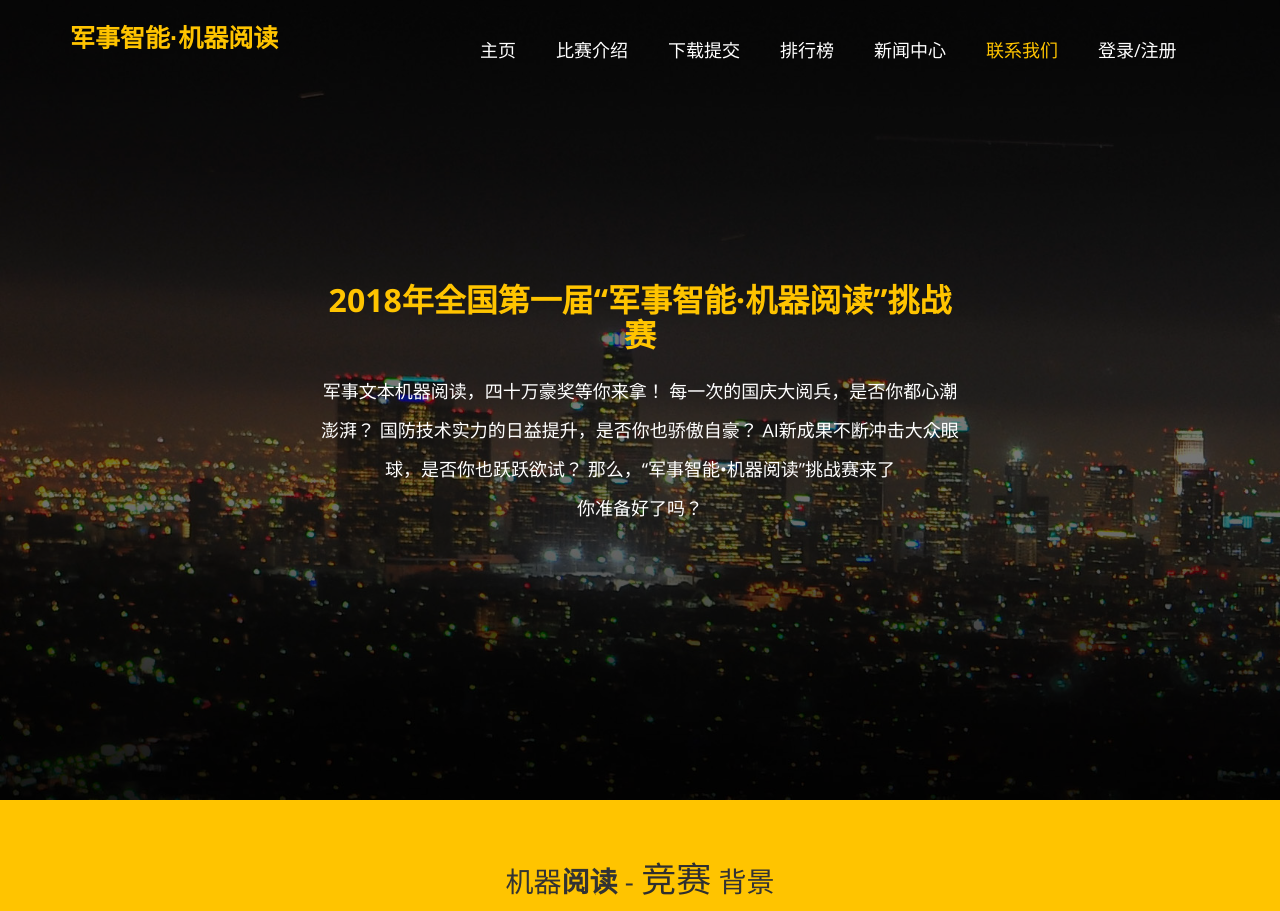
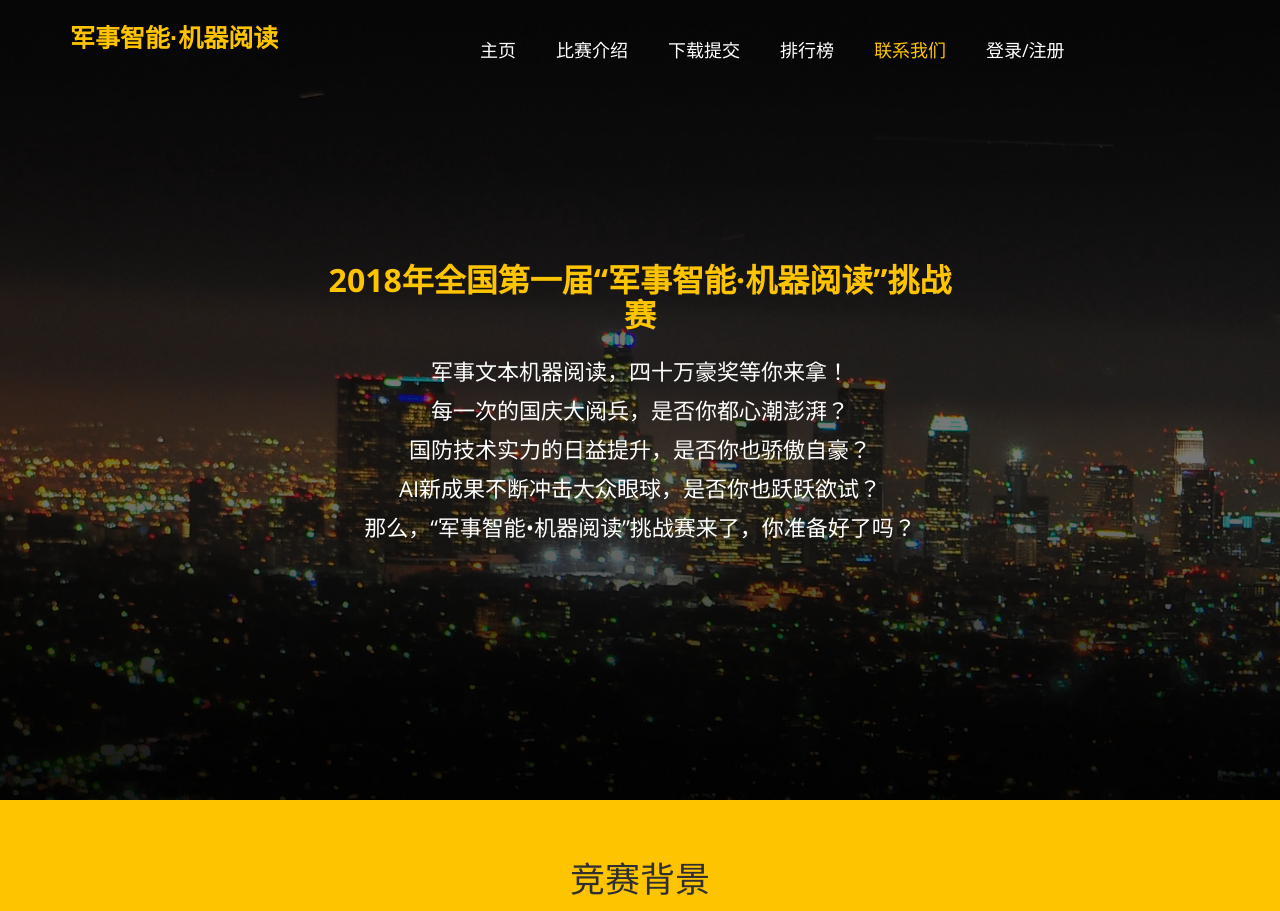
Before and after one commit to XYmar/tagOfficial, a plain HTML site: page index.html in a window 1280 px wide. Shown: the top 911 px of the page. Drawn offline with nearby package versions, Linux system fonts and the light colour scheme.

Commit message:
1、首页标题下的描述，解决排班问题、字号增大 2、"竞赛背景"标题，字体大小统一 3、新闻中心暂时去掉

```diff
--- a/css/style.css
+++ b/css/style.css
@@ -256,7 +256,7 @@ padding: 17px 34px;}
 .caption-data {position: absolute; top: 50%; left: 50%; z-index: 20; text-align: center; -webkit-transform: translate(-50%,-50%); -moz-transform: translate(-50%,-50%); transform: translate(-50%,-50%);}
 .caption-data h1 {text-transform: uppercase;}
 .caption-data h1 span {font-size: inherit; line-height: inherit; font-weight: inherit;}
-.caption-data h3{line-height: 39px;font-size: 18px;}
+.caption-data h3{line-height: 39px;font-size: 22px;}
 button.cta-button.btn-light, button.cta-button.btn-dark, .contact-form button.cta-button, button.cta-button.btn-default {
 background: transparent;
 }
--- a/index.html
+++ b/index.html
@@ -79,7 +79,7 @@
 
                                         <!--<li><a href="#commitResult">结果提交</a></li>-->
                                         <li><a href="#ranking">排行榜</a></li>
-                                        <li><a href="#news">新闻中心</a></li>
+                                        <!--<li><a href="#news">新闻中心</a></li>-->
                                         <li><a href="#contact">联系我们</a></li>
                                         <li id="loginName"></li>
                                     </ul>
@@ -111,12 +111,14 @@
                     <h1>2018年全国第一届“军事智能·机器阅读”挑战赛</h1>
                     <h3 class="padding-top30">
                         军事文本机器阅读，四十万豪奖等你来拿！
+                        <br>
                         每一次的国庆大阅兵，是否你都心潮澎湃？
+                        <br>
                         国防技术实力的日益提升，是否你也骄傲自豪？
+                        <br>
                         AI新成果不断冲击大众眼球，是否你也跃跃欲试？
-                        那么，“军事智能•机器阅读”挑战赛来了
                         <br>
-                        你准备好了吗？
+                        那么，“军事智能•机器阅读”挑战赛来了，你准备好了吗？
                     </h3>
                     <!--<div class="padding-top60 contact-form">
                         <button class="btn cta-button">了解更多</button>
@@ -133,7 +135,8 @@
 
         <div class="row " style="margin-top: 0px;">
             <div class="col-sm-12">
-                <h2>机器<strong>阅读</strong> - <span>竞赛</span> 背景</h2>
+                <!--<h2>机器<strong>阅读</strong> - <span>竞赛</span> 背景</h2>-->
+                <h2><span>竞赛背景</span></h2>
                 <div class="gameBack">
                     为贯彻落实国家关于“加快军事智能化发展”重要指示，聚焦军事领域的文本机器理解，军民融合创新发展，
                     打造军事文本的AI阅读者，将有力推动军事领域的智能化发展。
@@ -1053,7 +1056,7 @@
 <!-- section end -->
 
 <!-- section start -->
-<section class="section secPadding">
+<!--<section class="section secPadding">
     <div class="container">
         <h1 class="text-center title" id="news">新闻中心</h1>
         <div class="separator"></div>
@@ -1062,7 +1065,7 @@
         <div class="row no-view" data-animation-effect="fadeIn">
             <div class="col-md-12">
 
-                <!-- isotope filters start -->
+                &lt;!&ndash; isotope filters start &ndash;&gt;
                 <div class="filters text-center">
                     <ul class="nav nav-pills">
                         <li class="active"><a href="#" data-filter="*">所有</a></li>
@@ -1072,9 +1075,9 @@
                         <li><a href="#" data-filter=".notice">公告</a></li>
                     </ul>
                 </div>
-                <!-- isotope filters end -->
-
-                <!-- portfolio items start -->
+                &lt;!&ndash; isotope filters end &ndash;&gt;
+
+                &lt;!&ndash; portfolio items start &ndash;&gt;
                 <div class="isotope-container row grid-space-20">
                     <div class="col-sm-6 col-md-3 isotope-item web-design">
                         <div class="image-box">
@@ -1088,7 +1091,7 @@
                             <a class="btn btn-default btn-block" data-toggle="modal" data-target="#project-1">Project
                                 Title</a>
                         </div>
-                        <!-- Modal -->
+                        &lt;!&ndash; Modal &ndash;&gt;
                         <div class="modal fade" id="project-1" tabindex="-1" role="dialog"
                              aria-labelledby="project-1-label" aria-hidden="true">
                             <div class="modal-dialog modal-lg">
@@ -1121,7 +1124,7 @@
                                 </div>
                             </div>
                         </div>
-                        <!-- Modal end -->
+                        &lt;!&ndash; Modal end &ndash;&gt;
                     </div>
 
                     <div class="col-sm-6 col-md-3 isotope-item web-publish">
@@ -1136,7 +1139,7 @@
                             <a class="btn btn-default btn-block" data-toggle="modal" data-target="#project-2">Project
                                 Title</a>
                         </div>
-                        <!-- Modal -->
+                        &lt;!&ndash; Modal &ndash;&gt;
                         <div class="modal fade" id="project-2" tabindex="-1" role="dialog"
                              aria-labelledby="project-2-label" aria-hidden="true">
                             <div class="modal-dialog modal-lg">
@@ -1167,7 +1170,7 @@
                                 </div>
                             </div>
                         </div>
-                        <!-- Modal end -->
+                        &lt;!&ndash; Modal end &ndash;&gt;
                     </div>
 
                     <div class="col-sm-6 col-md-3 isotope-item web-design">
@@ -1181,7 +1184,7 @@
                             <a class="btn btn-default btn-block" data-toggle="modal" data-target="#project-3">Project
                                 Title</a>
                         </div>
-                        <!-- Modal -->
+                        &lt;!&ndash; Modal &ndash;&gt;
                         <div class="modal fade" id="project-3" tabindex="-1" role="dialog"
                              aria-labelledby="project-3-label" aria-hidden="true">
                             <div class="modal-dialog modal-lg">
@@ -1212,7 +1215,7 @@
                                 </div>
                             </div>
                         </div>
-                        <!-- Modal end -->
+                        &lt;!&ndash; Modal end &ndash;&gt;
                     </div>
 
                     <div class="col-sm-6 col-md-3 isotope-item notice">
@@ -1226,7 +1229,7 @@
                             <a class="btn btn-default btn-block" data-toggle="modal" data-target="#project-4">Project
                                 Title</a>
                         </div>
-                        <!-- Modal -->
+                        &lt;!&ndash; Modal &ndash;&gt;
                         <div class="modal fade" id="project-4" tabindex="-1" role="dialog"
                              aria-labelledby="project-4-label" aria-hidden="true">
                             <div class="modal-dialog modal-lg">
@@ -1257,7 +1260,7 @@
                                 </div>
                             </div>
                         </div>
-                        <!-- Modal end -->
+                        &lt;!&ndash; Modal end &ndash;&gt;
                     </div>
 
                     <div class="col-sm-6 col-md-3 isotope-item web-publish">
@@ -1271,7 +1274,7 @@
                             <a class="btn btn-default btn-block" data-toggle="modal" data-target="#project-5">Project
                                 Title</a>
                         </div>
-                        <!-- Modal -->
+                        &lt;!&ndash; Modal &ndash;&gt;
                         <div class="modal fade" id="project-5" tabindex="-1" role="dialog"
                              aria-labelledby="project-5-label" aria-hidden="true">
                             <div class="modal-dialog modal-lg">
@@ -1303,7 +1306,7 @@
                                 </div>
                             </div>
                         </div>
-                        <!-- Modal end -->
+                        &lt;!&ndash; Modal end &ndash;&gt;
                     </div>
 
                     <div class="col-sm-6 col-md-3 isotope-item notice">
@@ -1317,7 +1320,7 @@
                             <a class="btn btn-default btn-block" data-toggle="modal" data-target="#project-6">Project
                                 Title</a>
                         </div>
-                        <!-- Modal -->
+                        &lt;!&ndash; Modal &ndash;&gt;
                         <div class="modal fade" id="project-6" tabindex="-1" role="dialog"
                              aria-labelledby="project-6-label" aria-hidden="true">
                             <div class="modal-dialog modal-lg">
@@ -1349,7 +1352,7 @@
                                 </div>
                             </div>
                         </div>
-                        <!-- Modal end -->
+                        &lt;!&ndash; Modal end &ndash;&gt;
                     </div>
 
                     <div class="col-sm-6 col-md-3 isotope-item web-activity">
@@ -1364,7 +1367,7 @@
                             <a class="btn btn-default btn-block" data-toggle="modal" data-target="#project-7">Project
                                 Title</a>
                         </div>
-                        <!-- Modal -->
+                        &lt;!&ndash; Modal &ndash;&gt;
                         <div class="modal fade" id="project-7" tabindex="-1" role="dialog"
                              aria-labelledby="project-7-label" aria-hidden="true">
                             <div class="modal-dialog modal-lg">
@@ -1396,7 +1399,7 @@
                                 </div>
                             </div>
                         </div>
-                        <!-- Modal end -->
+                        &lt;!&ndash; Modal end &ndash;&gt;
                     </div>
 
                     <div class="col-sm-6 col-md-3 isotope-item web-activity">
@@ -1410,7 +1413,7 @@
                             <a class="btn btn-default btn-block" data-toggle="modal" data-target="#project-8">Project
                                 Title</a>
                         </div>
-                        <!-- Modal -->
+                        &lt;!&ndash; Modal &ndash;&gt;
                         <div class="modal fade" id="project-8" tabindex="-1" role="dialog"
                              aria-labelledby="project-8-label" aria-hidden="true">
                             <div class="modal-dialog modal-lg">
@@ -1441,10 +1444,10 @@
                                 </div>
                             </div>
                         </div>
-                        <!-- Modal end -->
-                    </div>
-
-                    <!--<div class="col-sm-6 col-md-3 isotope-item web-design">
+                        &lt;!&ndash; Modal end &ndash;&gt;
+                    </div>
+
+                    &lt;!&ndash;<div class="col-sm-6 col-md-3 isotope-item web-design">
                         <div class="image-box">
                             <div class="overlay-container">
                                 <img src="images/portfolio-9.jpg" alt="">
@@ -1638,15 +1641,15 @@
                             </div>
                         </div>
                         &lt;!&ndash; Modal end &ndash;&gt;
-                    </div>-->
-
-                </div>
-                <!-- portfolio items end -->
+                    </div>&ndash;&gt;
+
+                </div>
+                &lt;!&ndash; portfolio items end &ndash;&gt;
 
             </div>
         </div>
     </div>
-</section>
+</section>-->
 <!-- section end -->
 <!-- section start -->
 <!--<section class="default-bg secPadding">
```
